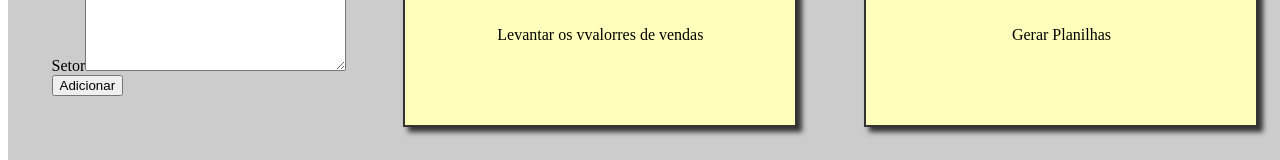
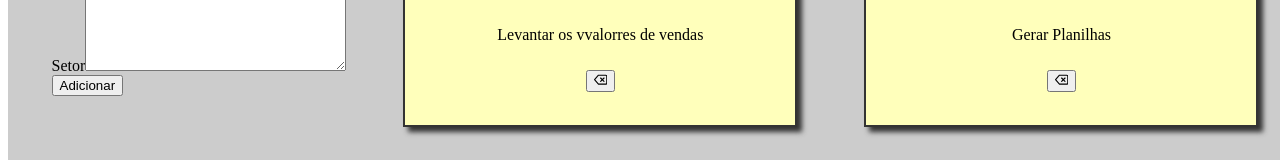
Before and after one commit to 1TDSR-2022/styled-react-app, a React (Create React App) app in the folder rm95355/react-aula7/: page / in a window 1280 px wide. Shown: the part 227-387 px from the top of the page. Built offline with nearby package versions, Linux system fonts and the light colour scheme.

Commit message:
criacao metd remove e button para remove

```diff
--- a/rm95355/react-aula7/src/components/ListaTarefas/ListaTarefas.jsx
+++ b/rm95355/react-aula7/src/components/ListaTarefas/ListaTarefas.jsx
@@ -42,8 +42,14 @@ export default function ListaTarefas() {
       }else if(name === "descricao"){
         setNTarefa({"titulo":nTarefa.titulo,"setor":nTarefa.setor,"descricao":value})
       }
+    }
 
+    const removerTarefa = (tar)=>{
 
+      let lista = tarefa
+
+      lista = lista.filter((t)=> t !== tar)
+      setTarefa(lista)
     }
 
     return (
@@ -64,6 +70,7 @@ export default function ListaTarefas() {
             key={i}
             //Enviando apenas o objeto
             tarefa={tar}
+            remove={removerTarefa.bind(this,tar)}
             //Enviando os atributos separados
             // titulo={tar.titulo}
             // setor={tar.setor}
--- a/rm95355/react-aula7/src/components/Tarefas/Tarefa.jsx
+++ b/rm95355/react-aula7/src/components/Tarefas/Tarefa.jsx
@@ -1,7 +1,6 @@
 import React from 'react'
-import { DivTarefa } from '../style/styled'
-
-
+import { DivTarefa } from "../style/styled"
+import { FiDelete as X } from 'react-icons/fi'
 
 export default function Tarefa(props) {
 
@@ -10,6 +9,7 @@ export default function Tarefa(props) {
             <h2>{props.tarefa.titulo}</h2>
             <p>{props.tarefa.setor}</p>
             <p>{props.tarefa.descricao}</p>
+            <button onClick={props.remove}><X/></button>
         </DivTarefa>
-  )
+    );
 }
```
Lines whose indentation alone changed are shown as unchanged.
